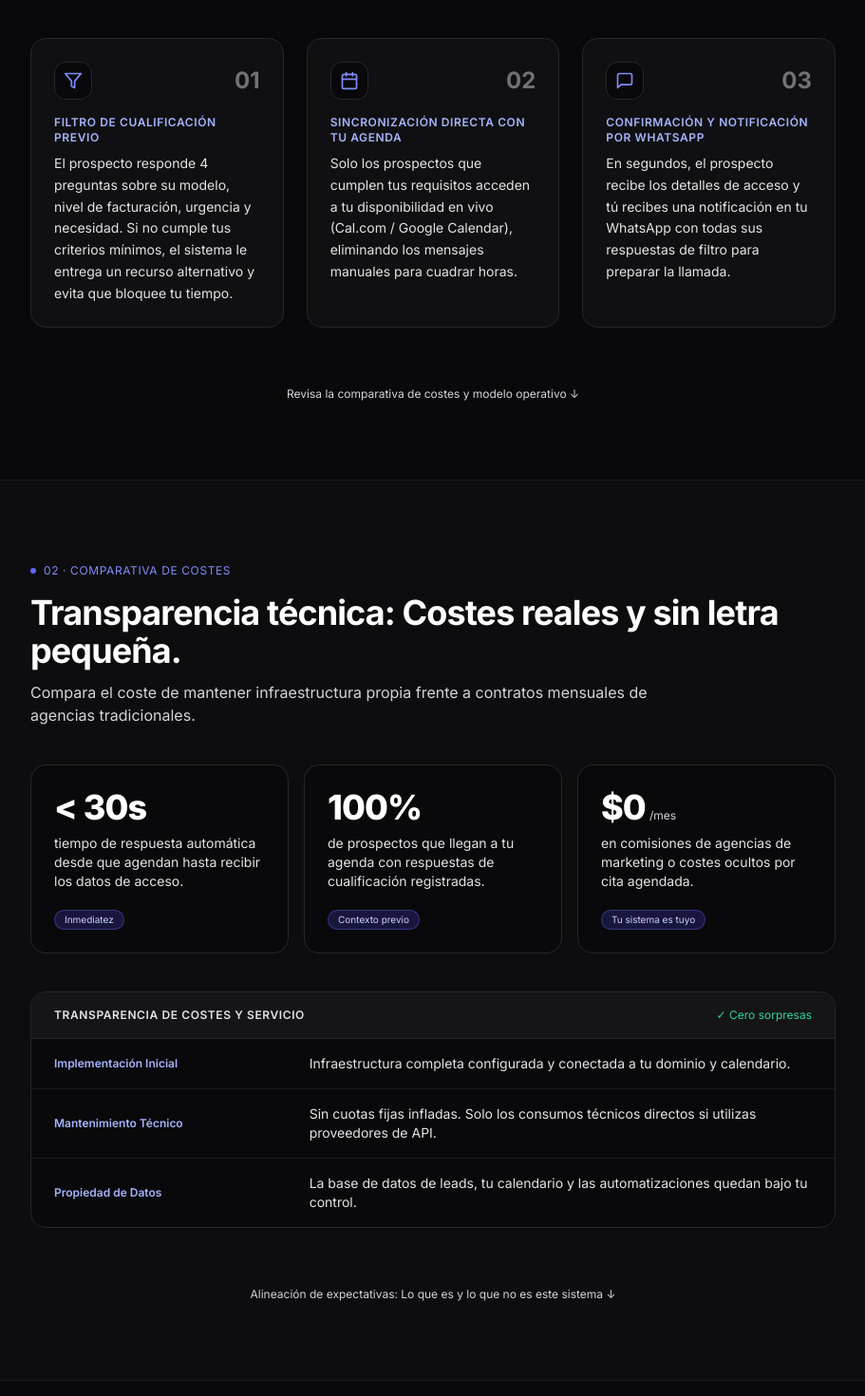
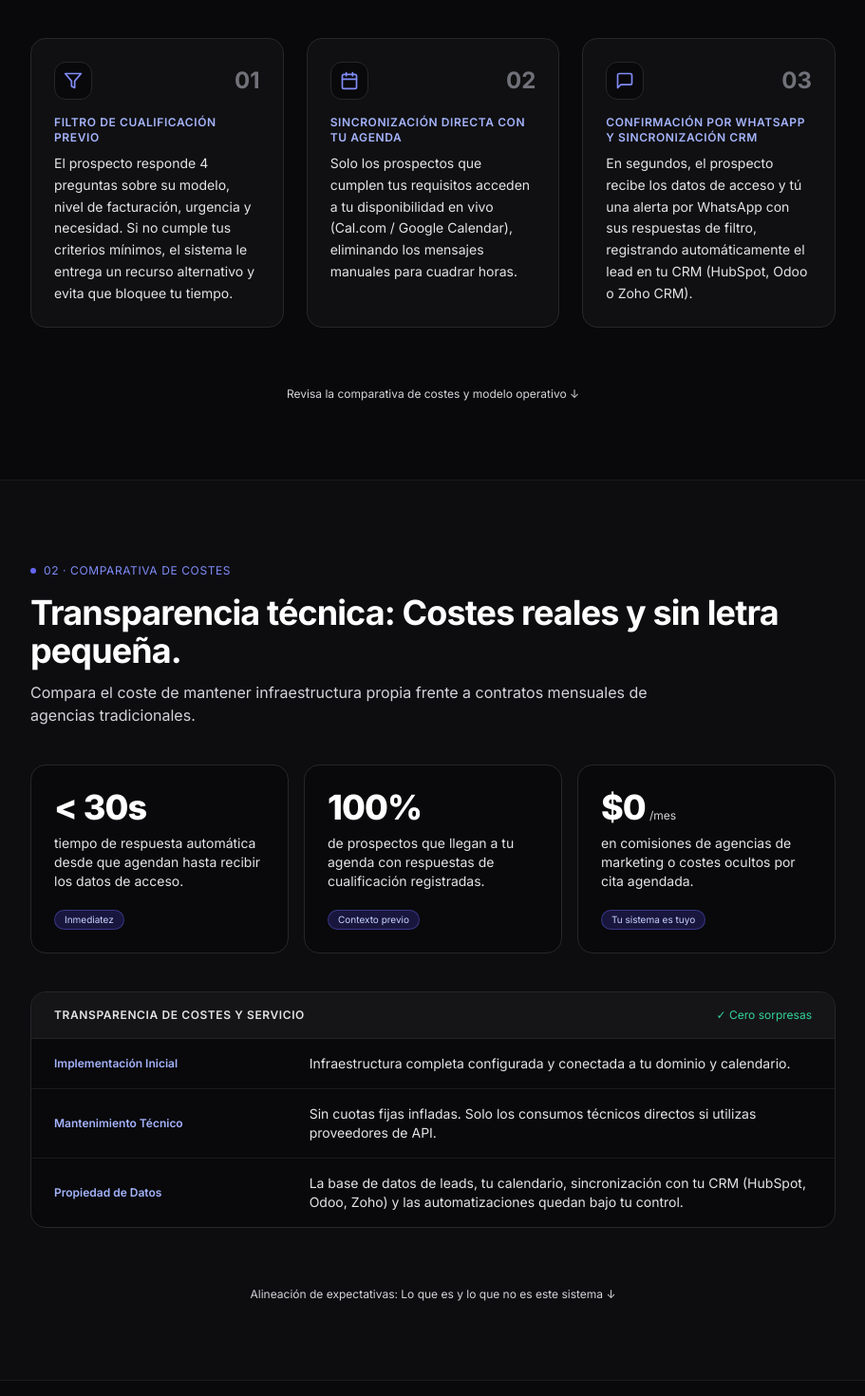
Before and after one commit to thequantpartners/Sistema-de-Conversi-n-y-Agendamiento-24-7, a Next.js app: page / in a window 1280 px wide. Shown: the part 1280-2750 px from the top of the page at 95% size, without its empty margins (184-1095 px from the left). Built offline with nearby package versions, Linux system fonts and the light colour scheme; no server answers.

Commit message:
feat(landing): agregar integraciones CRM (HubSpot, Odoo, Zoho CRM)

```diff
--- a/src/projects/quant-partners/project.config.ts
+++ b/src/projects/quant-partners/project.config.ts
@@ -44,8 +44,8 @@ export const quantPartnersConfig: ProjectConfig = {
       },
       {
         number: "3",
-        title: "CONFIRMACIÓN Y NOTIFICACIÓN POR WHATSAPP",
-        description: "En segundos, el prospecto recibe los detalles de acceso y tú recibes una notificación en tu WhatsApp con todas sus respuestas de filtro para preparar la llamada.",
+        title: "CONFIRMACIÓN POR WHATSAPP Y SINCRONIZACIÓN CRM",
+        description: "En segundos, el prospecto recibe los datos de acceso y tú una alerta por WhatsApp con sus respuestas de filtro, registrando automáticamente el lead en tu CRM (HubSpot, Odoo o Zoho CRM).",
       },
     ],
     bridgeText: "Revisa la comparativa de costes y modelo operativo ↓",
@@ -83,7 +83,7 @@ export const quantPartnersConfig: ProjectConfig = {
       },
       {
         concept: "Propiedad de Datos",
-        detail: "La base de datos de leads, tu calendario y las automatizaciones quedan bajo tu control.",
+        detail: "La base de datos de leads, tu calendario, sincronización con tu CRM (HubSpot, Odoo, Zoho) y las automatizaciones quedan bajo tu control.",
       },
     ],
     bridgeText: "Alineación de expectativas: Lo que es y lo que no es este sistema ↓",
@@ -291,12 +291,16 @@ export const quantPartnersConfig: ProjectConfig = {
         answer: "No trabajamos con mensualidades de retención. Se realiza una implementación única de la infraestructura en tus plataformas. Tú mantienes la propiedad de tus accesos, calendarios y bases de datos.",
       },
       {
+        question: "¿Se conecta automáticamente con mi CRM actual?",
+        answer: "Sí. El sistema dispara webhooks en tiempo real compatibles con los CRM más utilizados del mercado peruano (HubSpot, Odoo y Zoho CRM) o Google Sheets. Toda la información del prospecto, sus respuestas de filtro y la fecha agendada se sincronizan automáticamente en tu base de datos.",
+      },
+      {
         question: "¿Puedo adaptar las preguntas de filtro a los requisitos de mi nicho?",
         answer: "Sí. Las preguntas de cualificación se configuran con las variables clave de tu servicio (ej. presupuesto mínimo, modelo de negocio, plazo de contratación o rubro).",
       },
       {
         question: "¿Qué integraciones técnicas se requieren?",
-        answer: "Solo tu cuenta de calendario (Cal.com o Google Calendar) y el número de WhatsApp donde desees recibir las alertas con los datos de cada lead cualificado.",
+        answer: "Solo tu cuenta de calendario (Cal.com o Google Calendar), el número de WhatsApp para las alertas y las credenciales de tu CRM o Google Sheets si deseas sincronizar los leads en automático.",
       },
     ],
   },
```
